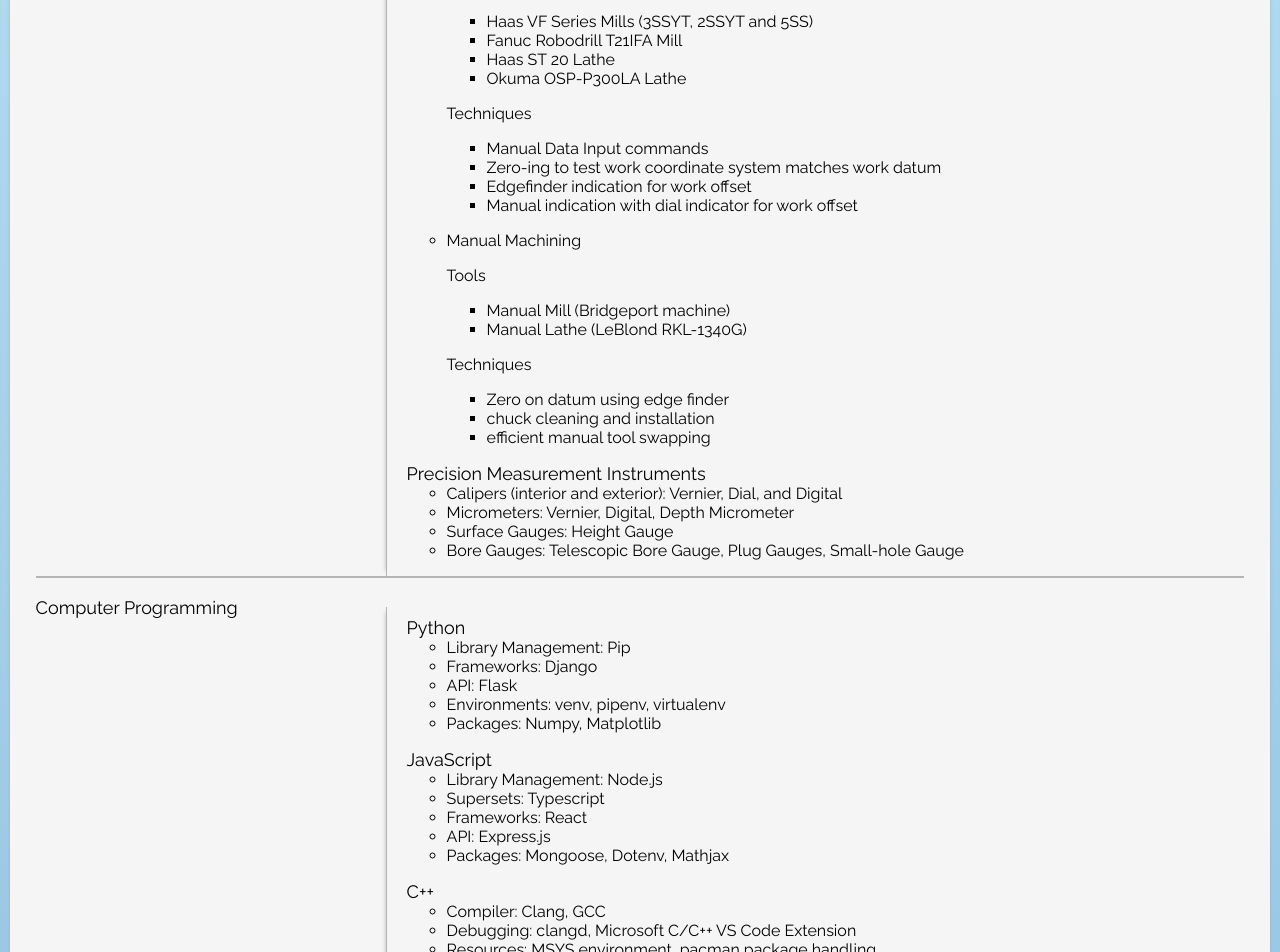
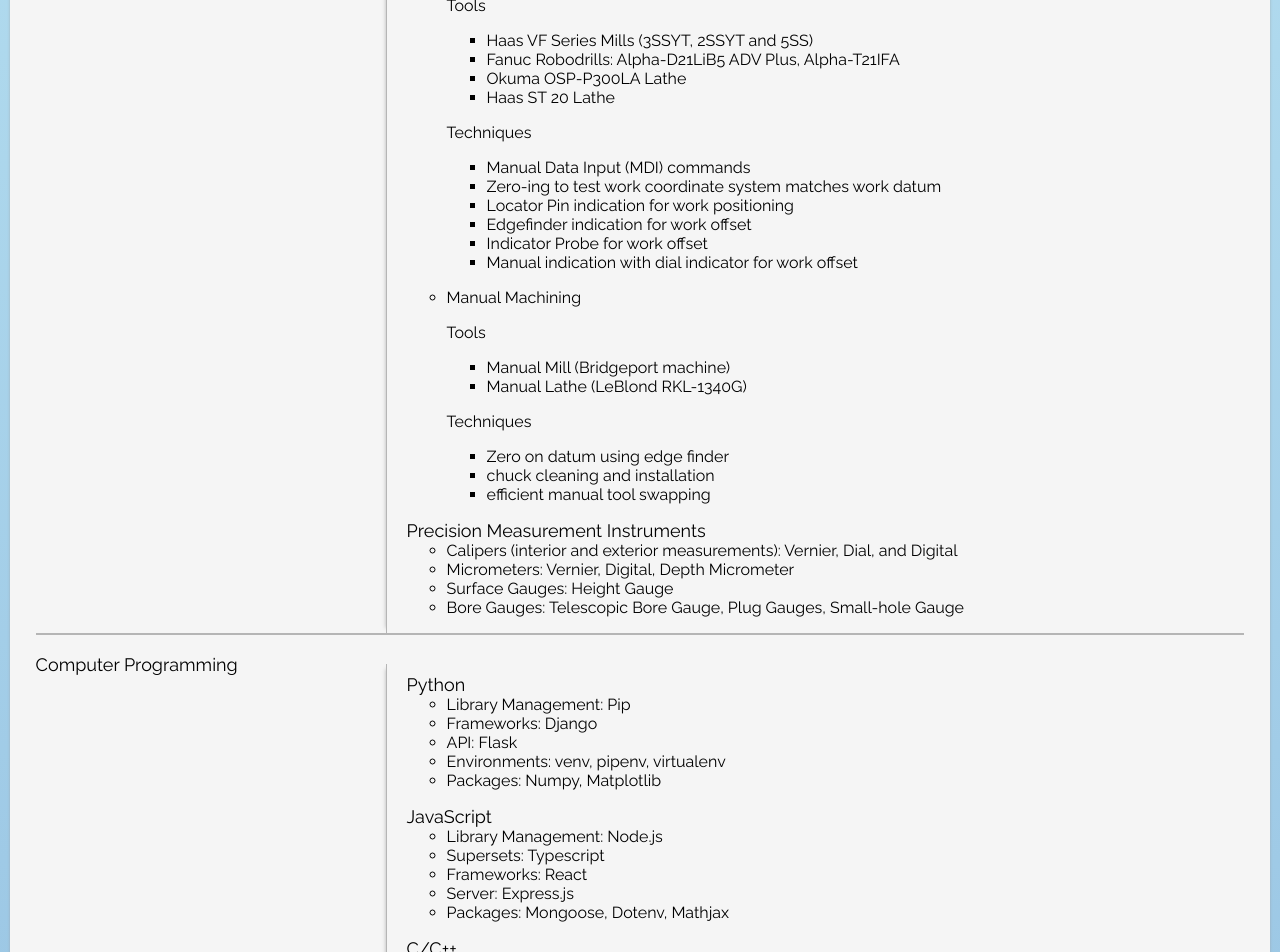
Before and after one commit to bthol/Portfolio-Frontend, a React (Create React App) app: page / in a window 1280 px wide. Shown: the part 1140-2092 px from the top of the page. Built offline with nearby package versions, Linux system fonts and the light colour scheme; no server answers; the HTML template or start-up script is replaced by a standard one.

Commit message:
homepage content update

```diff
--- a/src/ContentModules/HomePageContent.js
+++ b/src/ContentModules/HomePageContent.js
@@ -12,8 +12,10 @@ const HomePageContent = {
       list: <ul className="skills-list remove-bullet-list border-left">
         <li className="text-large">Subtractive Manufacturing</li>
         <ul>
+
           <li>Print Reading (ISO, ANSI and ASME standards)</li>
           <li>Work Measurement and Tolerance Holding</li>
+          <li>Safe and effective Work Handling</li>
           <li>Machine Setup and Operation</li>
           <li>Materials Processed</li>
 
@@ -42,17 +44,19 @@ const HomePageContent = {
 
           <ul>
             <li>Haas VF Series Mills (3SSYT, 2SSYT and 5SS)</li>
-            <li>Fanuc Robodrill T21IFA Mill</li>
+            <li>Fanuc Robodrills: Alpha-D21LiB5 ADV Plus, Alpha-T21IFA</li>
+            <li>Okuma OSP-P300LA Lathe</li>
             <li>Haas ST 20 Lathe</li>
-            <li>Okuma OSP-P300LA Lathe</li>
           </ul>
 
           <p>Techniques</p>
 
           <ul>
-            <li>Manual Data Input commands</li>
+            <li>Manual Data Input (MDI) commands</li>
             <li>Zero-ing to test work coordinate system matches work datum</li>
+            <li>Locator Pin indication for work positioning</li>
             <li>Edgefinder indication for work offset</li>
+            <li>Indicator Probe for work offset</li>
             <li>Manual indication with dial indicator for work offset</li>
           </ul>
 
@@ -74,18 +78,21 @@ const HomePageContent = {
             <li>chuck cleaning and installation</li>
             <li>efficient manual tool swapping</li>
           </ul>
+
         </ul>
 
         <p></p>
 
         <li className="text-large">Precision Measurement Instruments</li>
         <ul>
-          <li>Calipers (interior and exterior): Vernier, Dial, and Digital</li>
+          <li>Calipers (interior and exterior measurements): Vernier, Dial, and Digital</li>
           <li>Micrometers: Vernier, Digital, Depth Micrometer</li>
           <li>Surface Gauges: Height Gauge</li>
           <li>Bore Gauges: Telescopic Bore Gauge, Plug Gauges, Small-hole Gauge</li>
         </ul>
+
         <p></p>
+
       </ul>,
     },
     {
@@ -106,11 +113,11 @@ const HomePageContent = {
           <li>Library Management: Node.js</li>
           <li>Supersets: Typescript</li>
           <li>Frameworks: React</li>
-          <li>API: Express.js</li>
+          <li>Server: Express.js</li>
           <li>Packages: Mongoose, Dotenv, Mathjax</li>
         </ul>
         <p></p>
-        <li className="text-large">C++</li>
+        <li className="text-large">C/C++</li>
         <ul>
           <li>Compiler: Clang, GCC</li>
           <li>Debugging: clangd, Microsoft C/C++ VS Code Extension</li>
@@ -208,7 +215,7 @@ const HomePageContent = {
         <div>Highlights</div>
         <ul>
           <li>Gained hands-on experience operating multiple different kinds of CNC machines for both mills and lathes</li>
-          <li>Developed a proficiency with the handling and usage of manual equipment for non-destructive measurement and for work-holding solutions</li>
+          <li>Developed a proficiency with the handling and usage of manual equipment for non-destructive measurement and for common work-holding and tool-holding solutions</li>
           <li>Became versatile in Haas, Fanuc, and Okuma controls for running, stopping, and resetting program as well as common Manual Data Input (MDI) commands such as tool changing and zero-ing to test work coordinate systems</li>
         </ul>
       </div>
```
Also changed, not shown: 2 other files (tests, documents, lock files or other folders).
